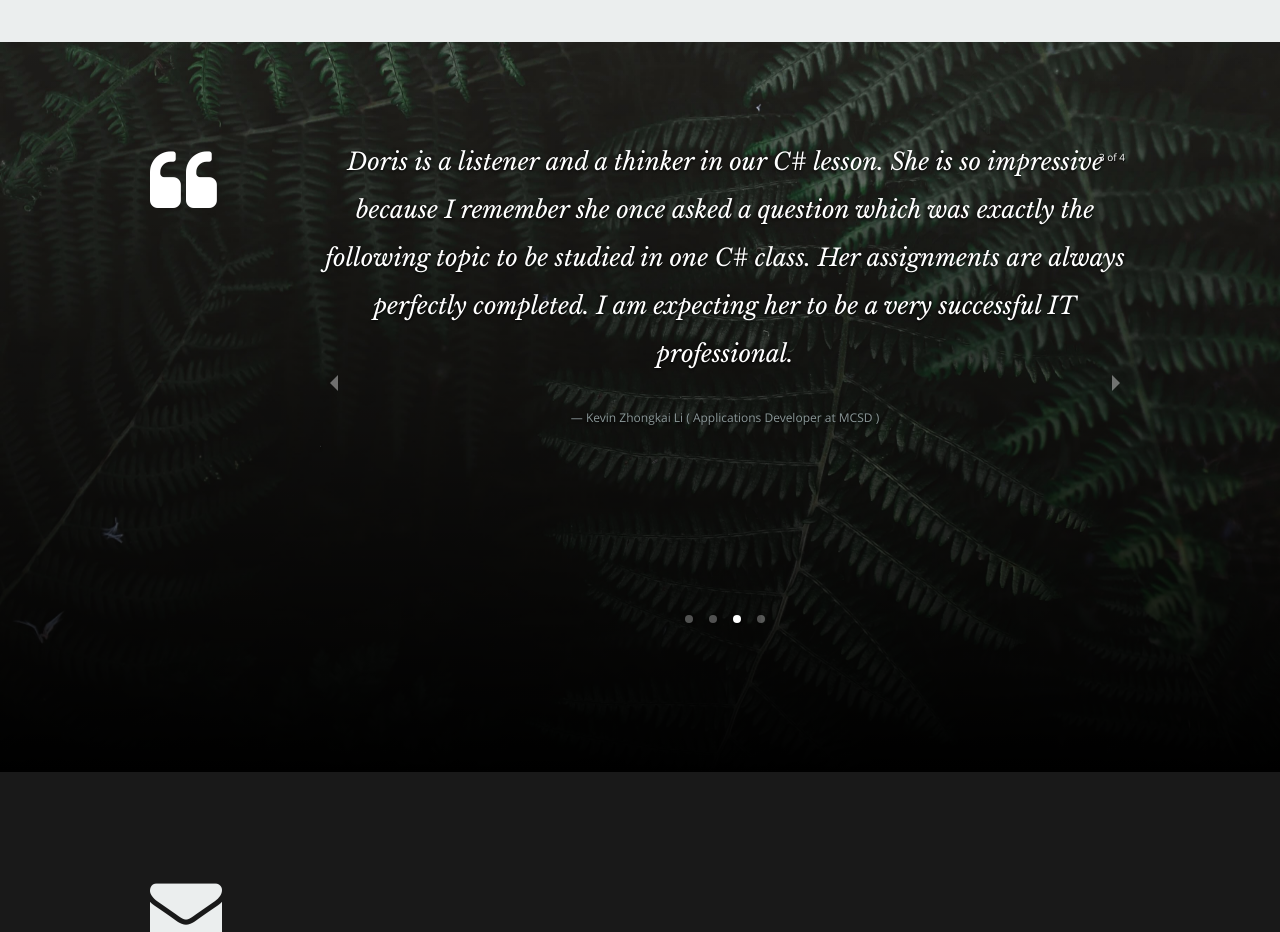
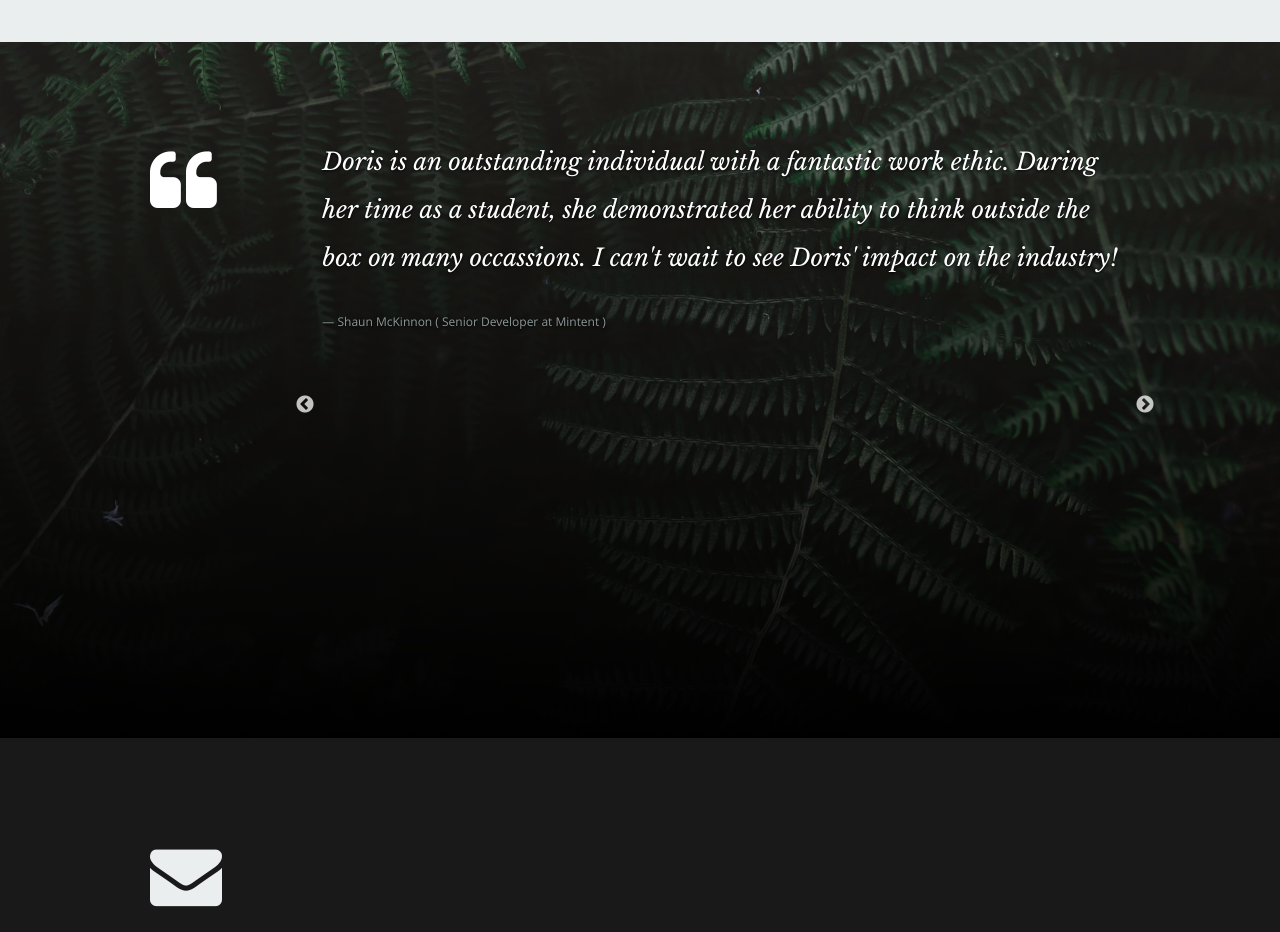
Before and after one commit to KueiChinHuang/Portfolio-React, a React (Create React App) app: page / in a window 1280 px wide. Shown: the part 3540-4472 px from the top of the page. Built offline with nearby package versions, Linux system fonts and the light colour scheme.

Commit message:
slick slider is not perfect but better than others

```diff
--- a/package.json
+++ b/package.json
@@ -10,7 +10,9 @@
     "react-flip-move": "^3.0.4",
     "react-ga": "^3.1.2",
     "react-responsive-carousel": "^3.2.9",
-    "react-scripts": "3.4.3"
+    "react-scripts": "3.4.3",
+    "react-slick": "^0.27.11",
+    "slick-carousel": "^1.8.1"
   },
   "scripts": {
     "start": "react-scripts start",
--- a/public/css/layout.css
+++ b/public/css/layout.css
@@ -817,6 +817,12 @@ call-to-action .button {
   text-shadow: 0px 1px 5px rgba(255, 255, 255, 0.541);
 }
 
+#testimonials .slick-dots {
+  background-color: none;
+  height: 50px;
+  width: 50px;
+}
+
 /* Flex Slider
 /* ------------------------------------------------------------------ */
 
--- a/src/Components/Testimonials.js
+++ b/src/Components/Testimonials.js
@@ -1,9 +1,7 @@
 import React, { Component } from "react";
-import { Splide, SplideSlide } from "@splidejs/react-splide";
-import "@splidejs/splide/dist/css/themes/splide-default.min.css";
-
-import "react-responsive-carousel/lib/styles/carousel.min.css"; // requires a loader
-import { Carousel } from "react-responsive-carousel";
+import Slider from "react-slick";
+import "slick-carousel/slick/slick.css";
+import "slick-carousel/slick/slick-theme.css";
 
 class Testimonials extends Component {
   render() {
@@ -12,14 +10,12 @@ class Testimonials extends Component {
         testimonials
       ) {
         return (
-          //  <SplideSlide>
           <blockquote>
             <p>{testimonials.text}</p>
             <cite>
               <a href={testimonials.website}>{testimonials.user}</a>
             </cite>
           </blockquote>
-          //  </SplideSlide>
         );
       });
     }
@@ -35,16 +31,9 @@ class Testimonials extends Component {
             </div>
 
             <div className="ten columns flex-container">
-              {/* <Splide
-                options={{
-                  type: "loop",
-                  autoplay: true,
-                  gap: "1rem",
-                }}
-              >
+              <Slider autoplay={true} autoplaySpeed={2000} slidesToShow={0.998}>
                 {testimonials}
-              </Splide> */}
-              <Carousel autoPlay>{testimonials}</Carousel>
+              </Slider>
             </div>
           </div>
         </div>
```
Also changed, not shown: public/images/dot_PNG40.png (added), 1 other file (tests, documents, lock files or other folders).
